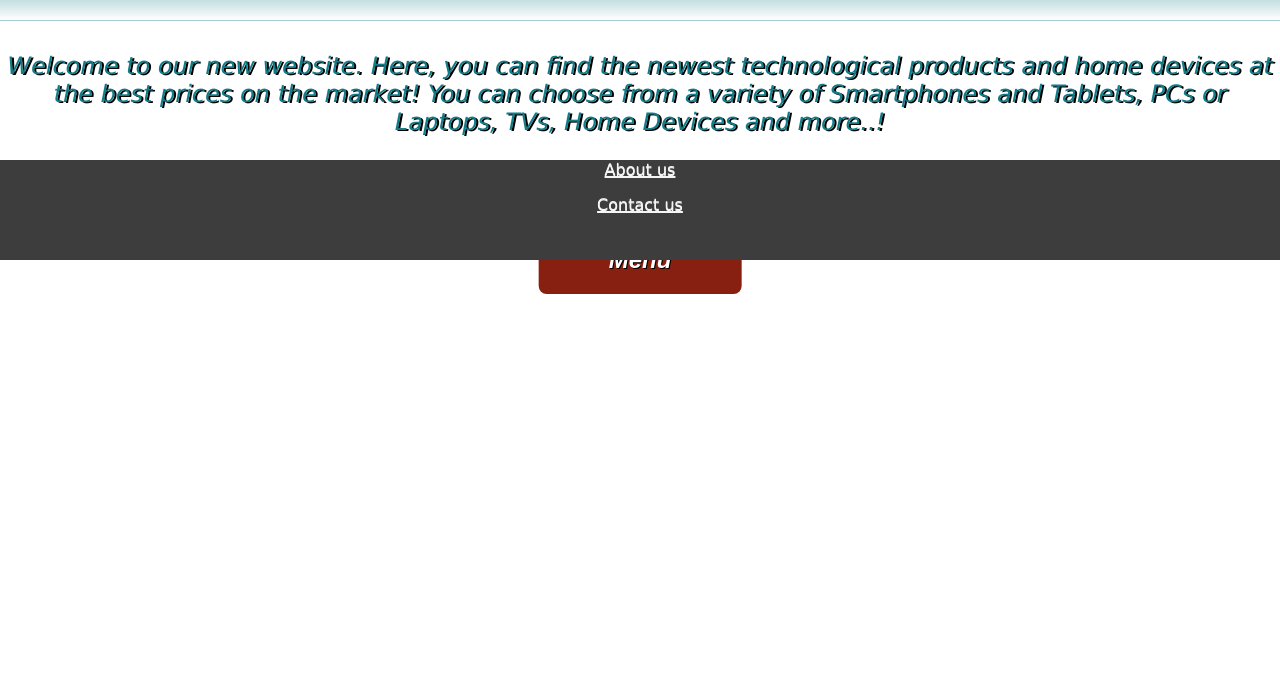
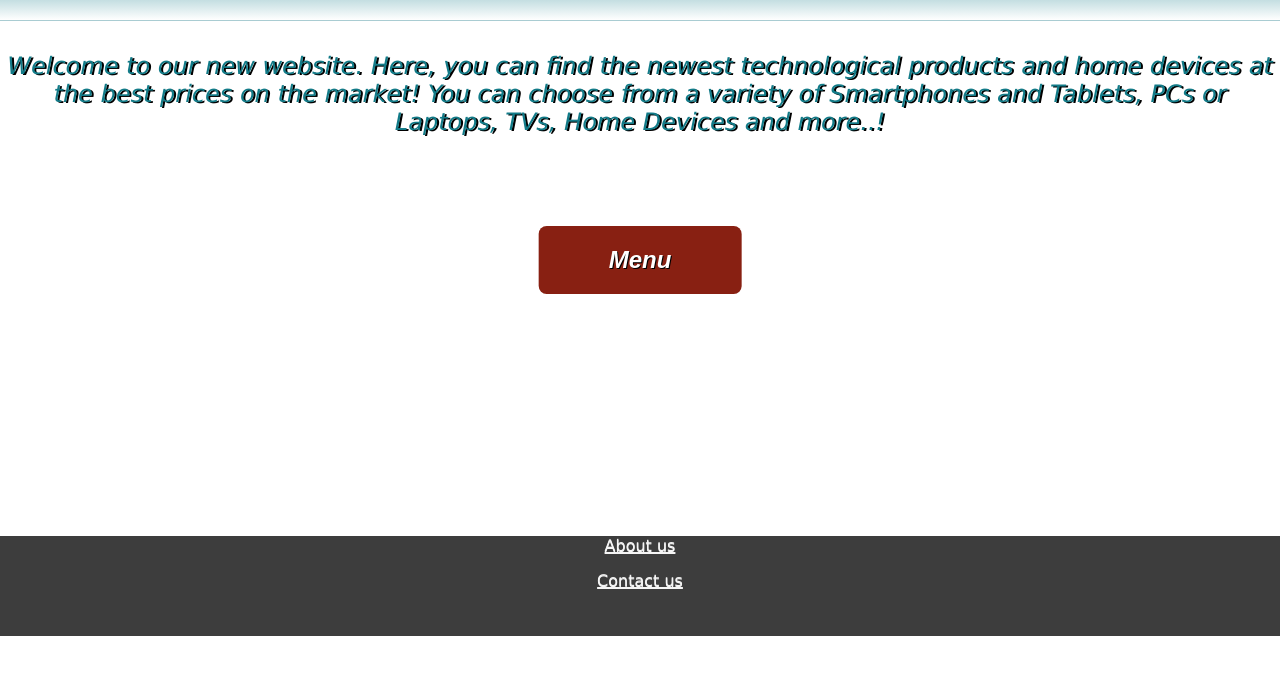
Before and after one commit to thanoskrs/Web-Development, a plain HTML site: page Exercise2/Exercise1/index.html in a window 1280 px wide. Shown: the part 60-734 px from the top of the page. Drawn offline with Linux system fonts and the light colour scheme.

Commit message:
Update index.html

```diff
--- a/Exercise2/Exercise1/index.html
+++ b/Exercise2/Exercise1/index.html
@@ -8,6 +8,11 @@
         <meta name="author" content="Thanas Kouro">
         <meta name="viewport" content="width=device-width, initial-scale=1.0">
         <link rel="stylesheet" type="text/css" href="../css/style.css">
+        <style>
+            footer{
+                margin-top: 400px;
+            }
+        </style>
     </head>
 
     <body>
```
